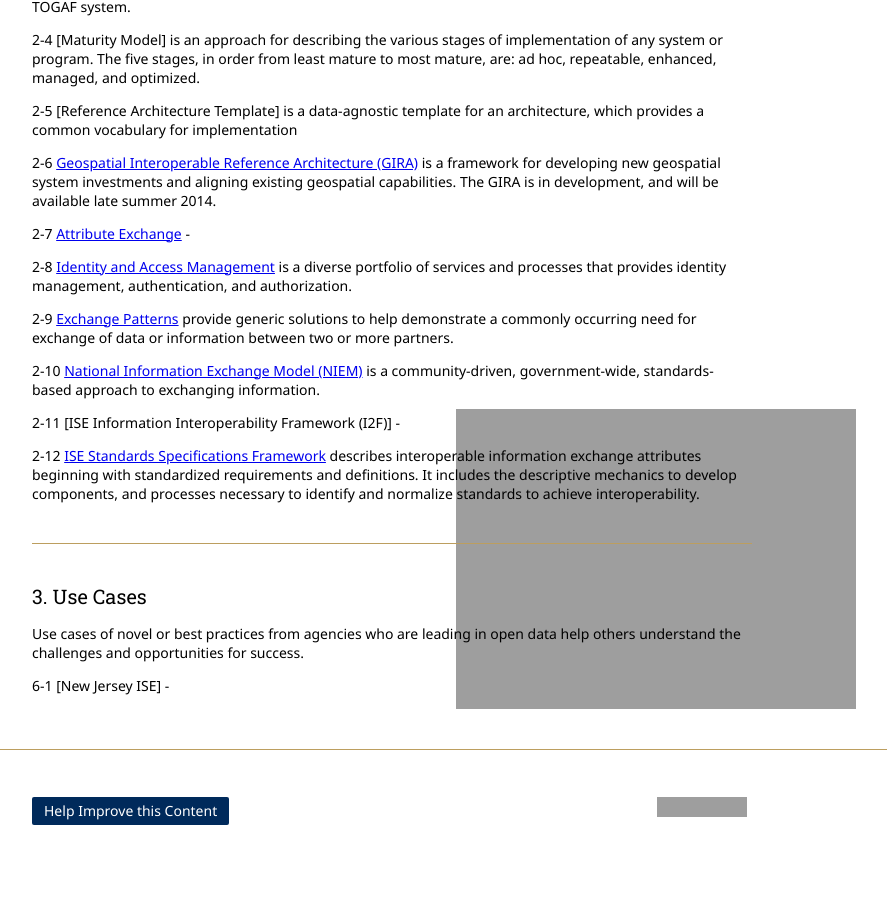
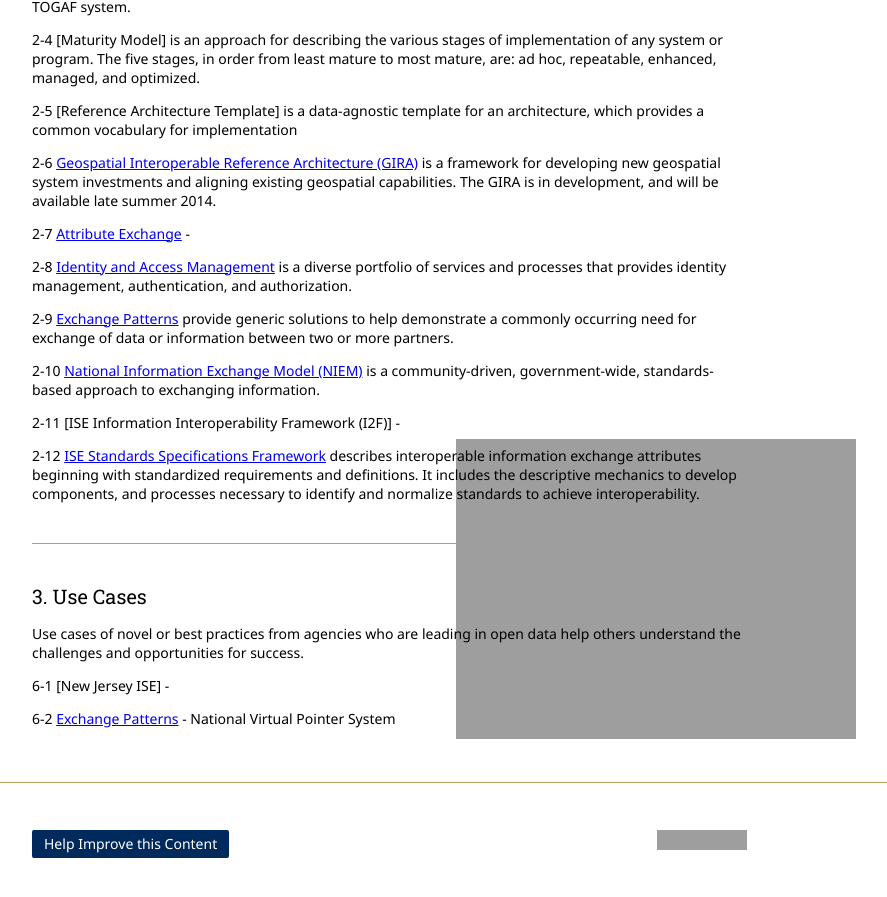
Before and after one commit to Project-Interoperability/project-interoperability.github.io, a Jekyll site: the page built from index.md, in a window 1280 px wide and 900 px high, scrolled down 1015 px. Shown: the top 897 px of the window, without its empty margins (248-1135 px from the left). Built offline with Jekyll 4.4.1, drawn with Linux system fonts in a browser that asks for light colours; nearby versions of some CDN libraries; before the commit the page ends 1882 px from its top, so only the background shows below that; grey boxes are pictures that could not be loaded.

Commit message:
Update index.md

```diff
--- a/index.md
+++ b/index.md
@@ -59,3 +59,5 @@
 Use cases of novel or best practices from agencies who are leading in open data help others understand the challenges and opportunities for success.
 
 6-1 [New Jersey ISE] -
+
+6-2 [Exchange Patterns](/ep-use-case/) - National Virtual Pointer System
```
